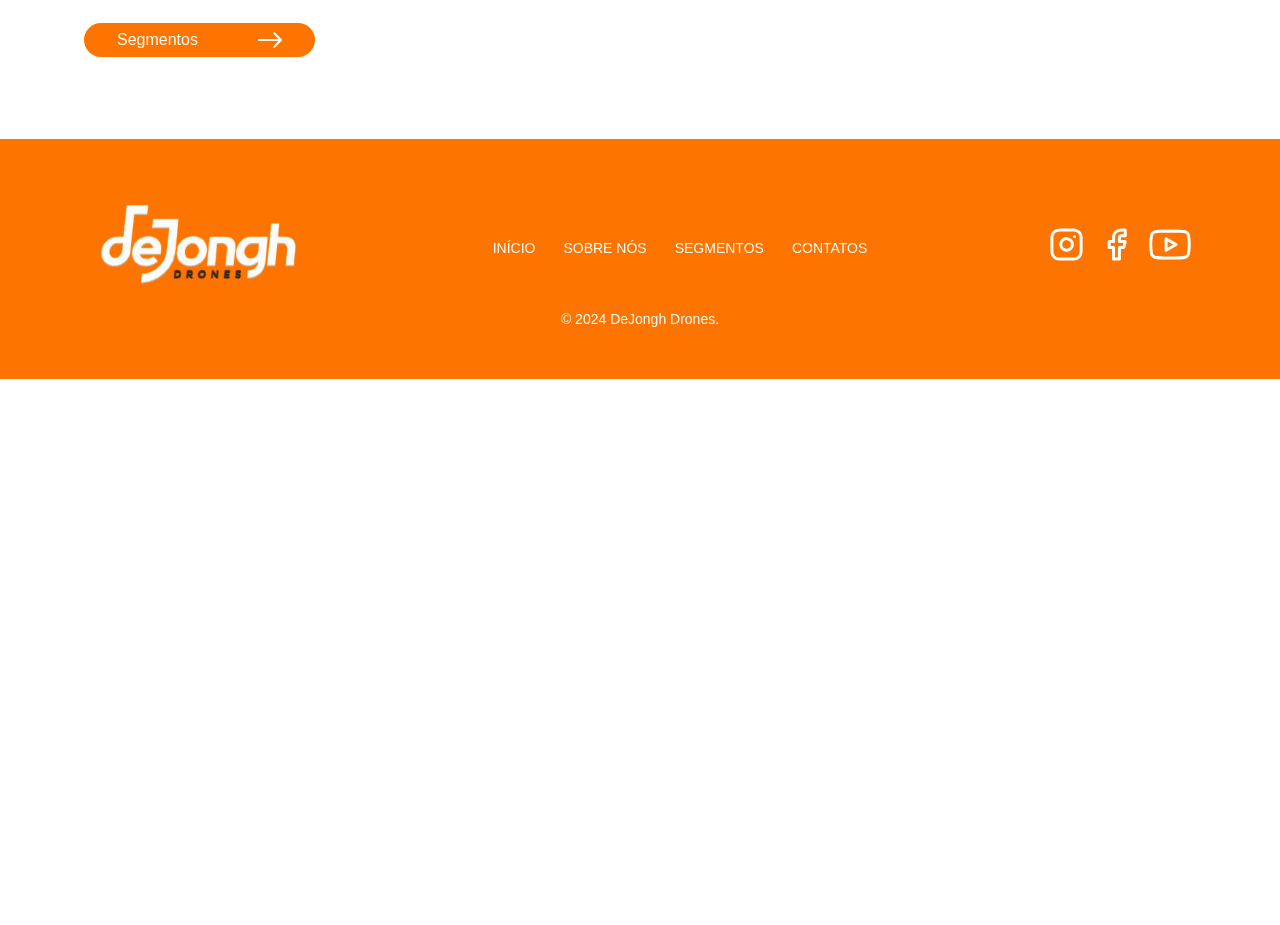
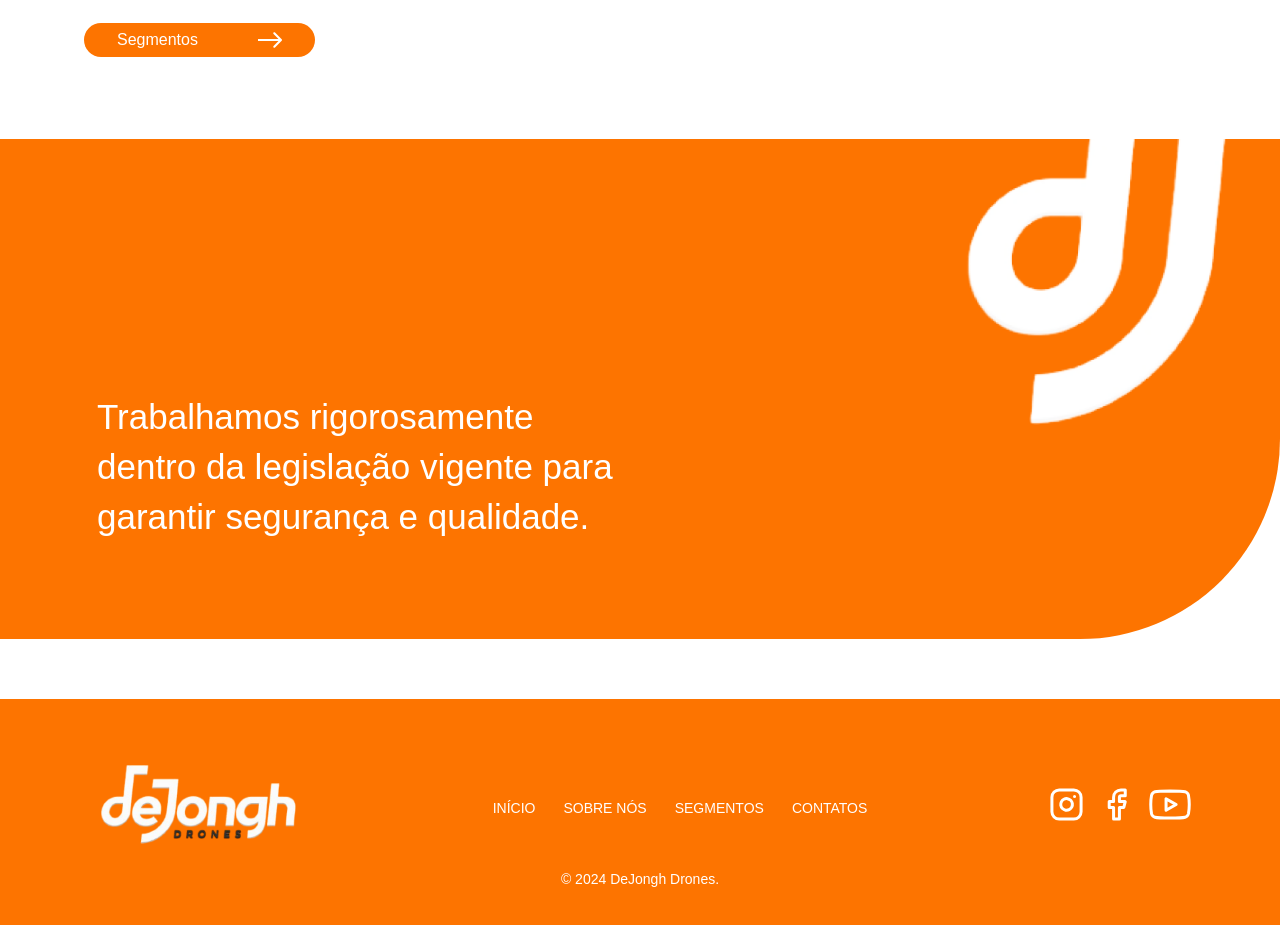
Before and after one commit to Growth-Culture/djongh-drones, a React (Vite) app: page / in a window 1280 px wide. Shown: the part 2580-3505 px from the top of the page. Before the commit the page ends 2959 px from the top, so only its background shows below. Built offline with nearby package versions, Linux system fonts and the light colour scheme.

Commit message:
feat: new section divider orange with text and icon

```diff
--- /dev/null
+++ b/src/pages/home/components/DividerSection/DividerSection.tsx
@@ -0,0 +1,15 @@
+import { Container, Img, TextDivider, TextWrapper } from "./DividerSectionStyles";
+import ImgDivider from "../../../../assets/imgs/icon-dejongh-.png"
+export function DividerSection() {
+  return(
+    <Container>
+        <TextWrapper>
+          <TextDivider>
+            Trabalhamos rigorosamente dentro da legislação vigente para garantir
+            segurança e qualidade.
+          </TextDivider>
+        </TextWrapper>
+          <Img src={ImgDivider} alt="" />
+      </Container>
+  )
+}
--- /dev/null
+++ b/src/pages/home/components/DividerSection/DividerSectionStyles.tsx
@@ -0,0 +1,35 @@
+import styled from "styled-components";
+
+export const Container = styled.div`
+width: 100%;
+min-height: 50rem;
+padding: 9.7rem;
+background-color: var(--primary-color);
+margin-bottom: 6rem;
+display: flex;
+
+position: relative;
+
+border-radius: 0 0 20rem 0;
+`
+
+export const TextWrapper = styled.div`
+width: 50%;
+height: auto;
+display: flex;
+flex-direction: column;
+justify-content: flex-end;
+`
+
+export const TextDivider = styled.p`
+color: #fff;
+font-size: 3.5rem;
+line-height: 5rem;
+`
+
+export const Img = styled.img`
+height: 30.2rem;
+position: absolute;
+top: 0;
+right: 0;
+`
--- a/src/pages/home/homePage.tsx
+++ b/src/pages/home/homePage.tsx
@@ -1,3 +1,4 @@
+import { DividerSection } from "./components/DividerSection/DividerSection";
 import { HomeHero } from "./components/HomeHero/HomeHero";
 import { ImgAndTextSection } from "./components/ImgAndTextSection/ImgAndTextSection";
 import { ServiceSection } from "./components/ServiceSection/ServiceSection";
@@ -10,6 +11,7 @@ export function HomePage() {
       <ServiceSection />
       <ImgAndTextSection />
       <TextAndImgSection />
+      <DividerSection />
     </>
   );
 }
```
Also changed, not shown: src/assets/imgs/icon-dejongh-.png (added).
